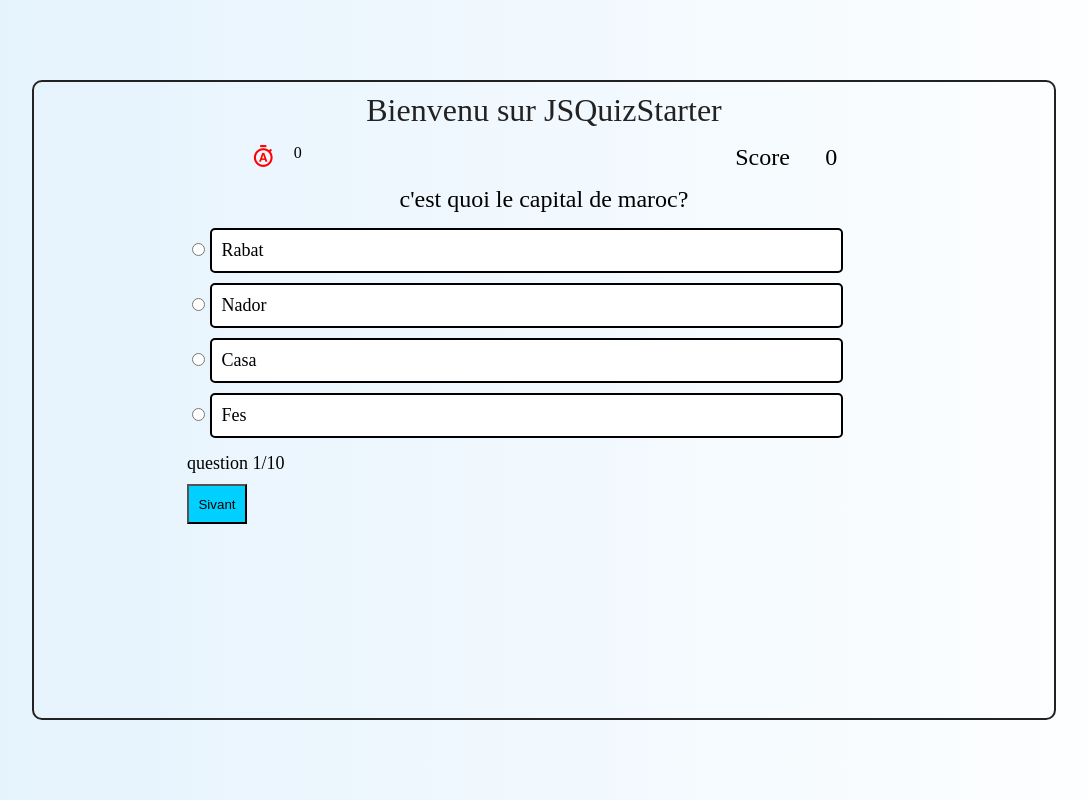
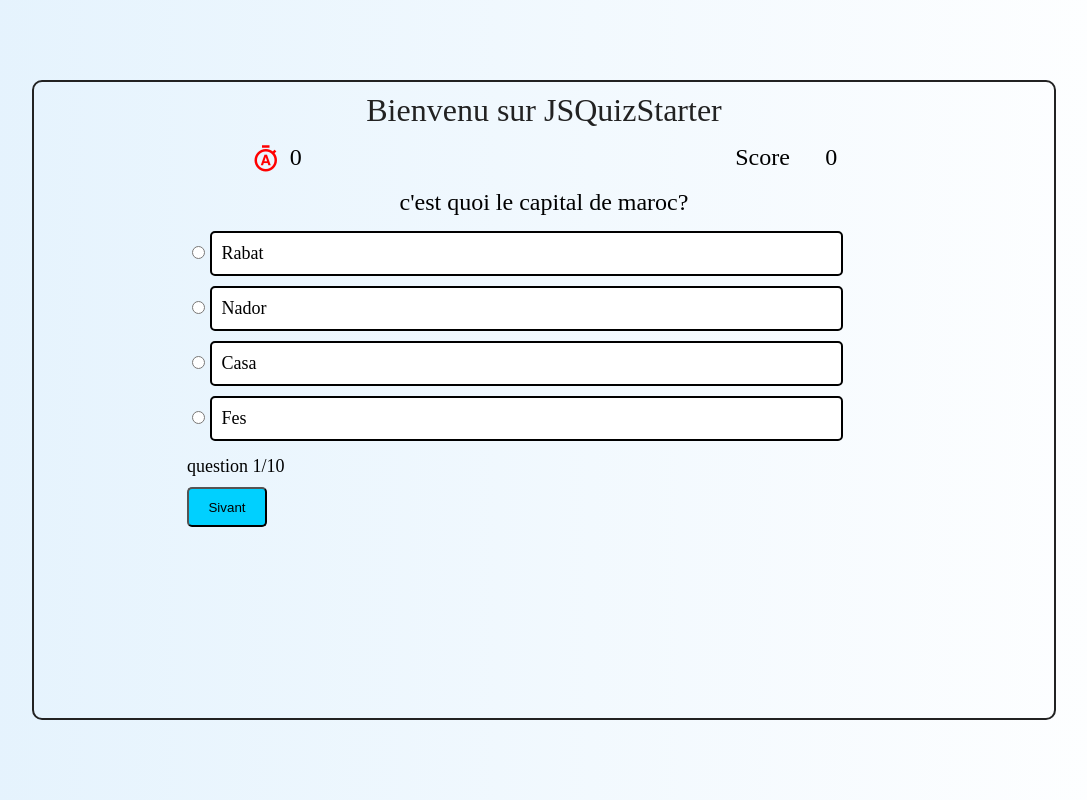
Before and after one commit to fouadlamrini/-JSQuizStarter, a plain HTML site: page index.html in a window 1280 px wide. Shown: the whole page, without its empty margins (96-1183 px from the left). Drawn offline with nearby package versions, Linux system fonts and the light colour scheme.

Commit message:
ameliorer style button

```diff
--- a/style.css
+++ b/style.css
@@ -7,7 +7,7 @@
 
 
 .material-symbols-outlined {
-  font-size: 25px !important;
+  font-size: 30px !important;
   font-variation-settings:
   'FILL' 0,
   'wght' 400,
@@ -15,6 +15,7 @@
   'opsz' 24;
    color:red;
 }
+.time{font-size: x-large;}
 
 body{
      background: linear-gradient(to right, #e3f2fd, #ffffff);
@@ -85,9 +86,17 @@ label{
 }
 
 button{
-    width: 60px;
+    width: 80px;
     height: 40px;
     padding: 5px;
     background-color: rgb(0, 208, 255);
     margin-top: 10px;
+    border-radius: 5px;
+    cursor: pointer;
 }
+button:hover{
+    background-color: rgb(0, 76, 255);
+}
+.choix{
+    cursor: pointer;
+}
```
